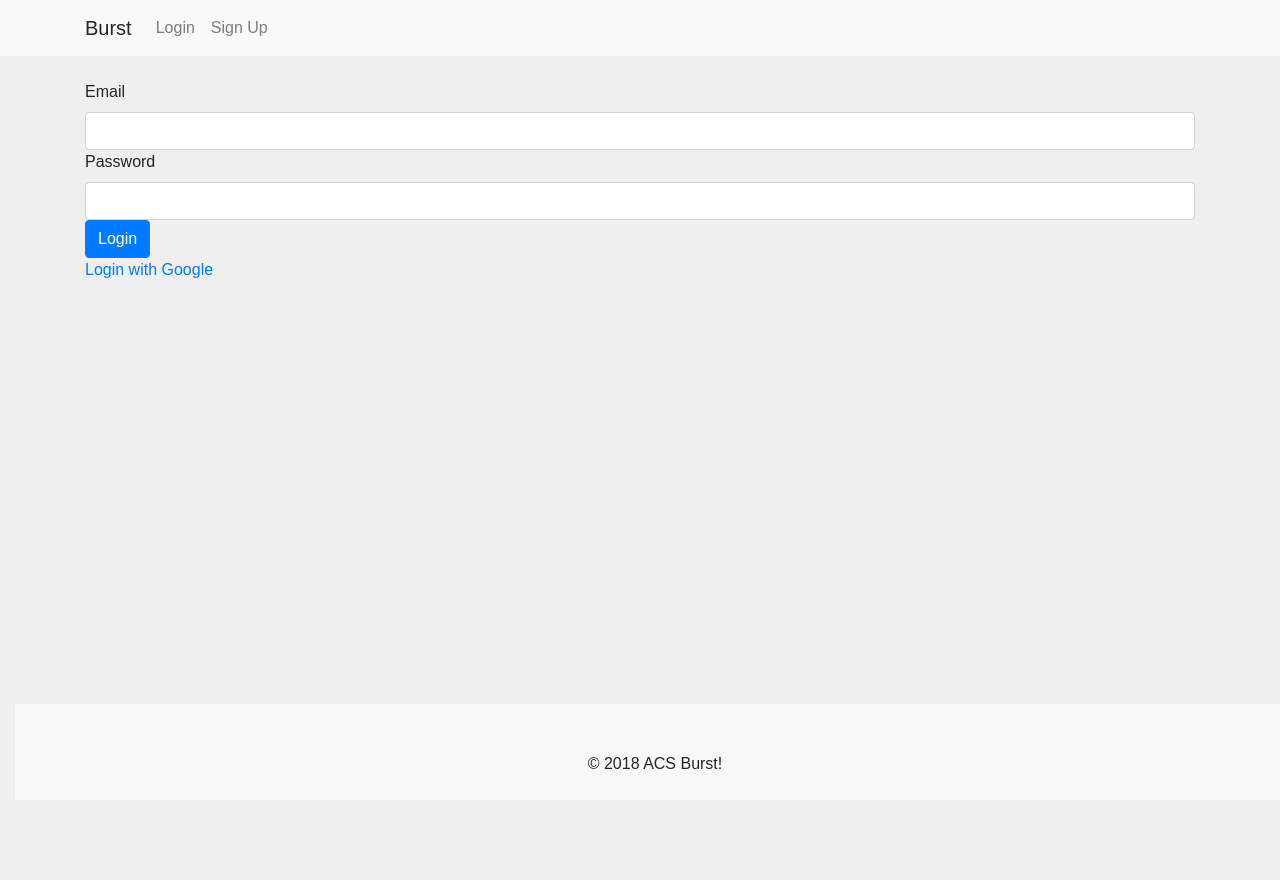
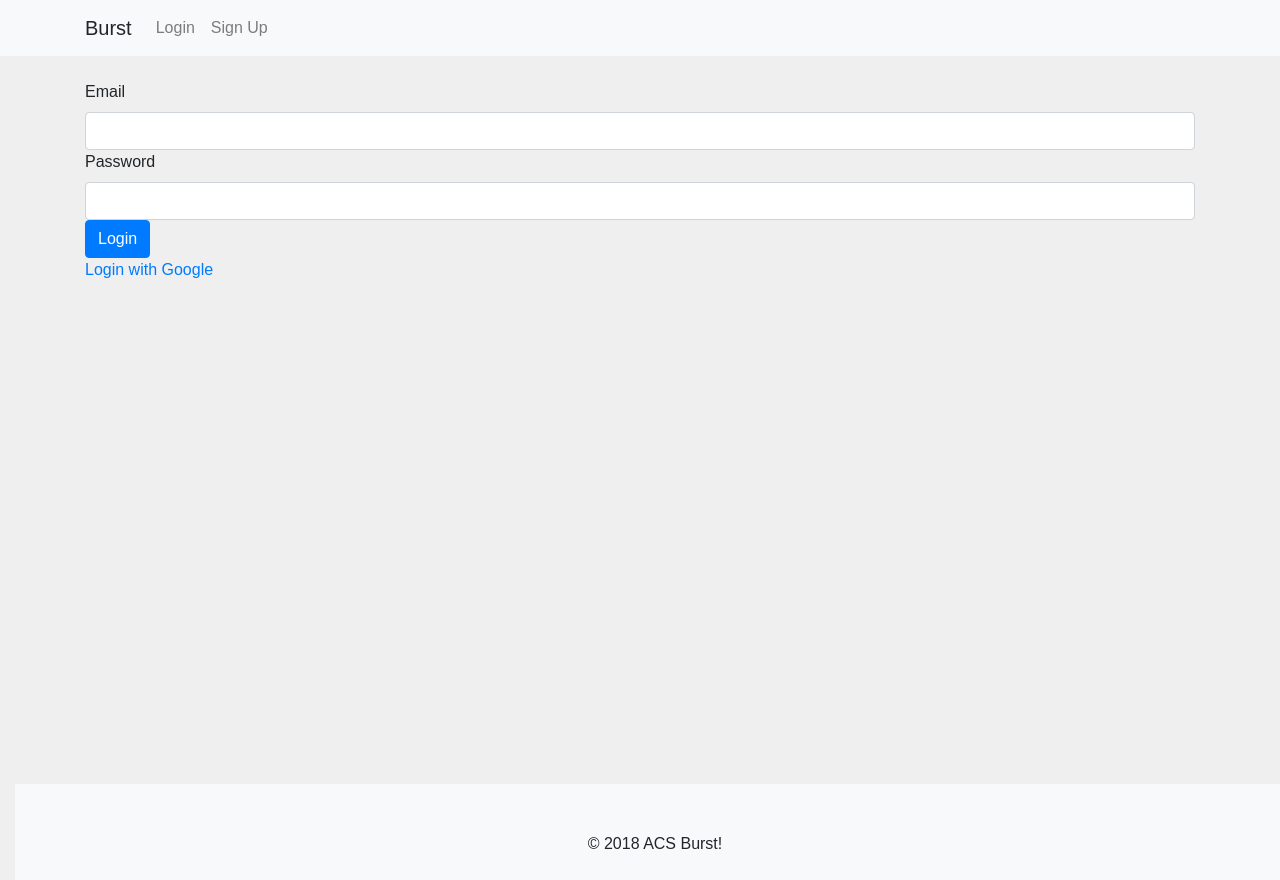
Before and after one commit to acs-capstone/Burst, a React (Create React App) app in the folder client/: page / in a window 1280 px wide. Built offline with nearby package versions, Linux system fonts and the light colour scheme; no server answers.

Commit message:
fixed footer

```diff
--- a/client/src/index.css
+++ b/client/src/index.css
@@ -3,6 +3,8 @@ body {
   padding: 80px 0 0 0;
   font-family: sans-serif;
   background-color: #efefef;
+  height: 100%;
+  position: relative;
 }
 
 .img-small {
```
